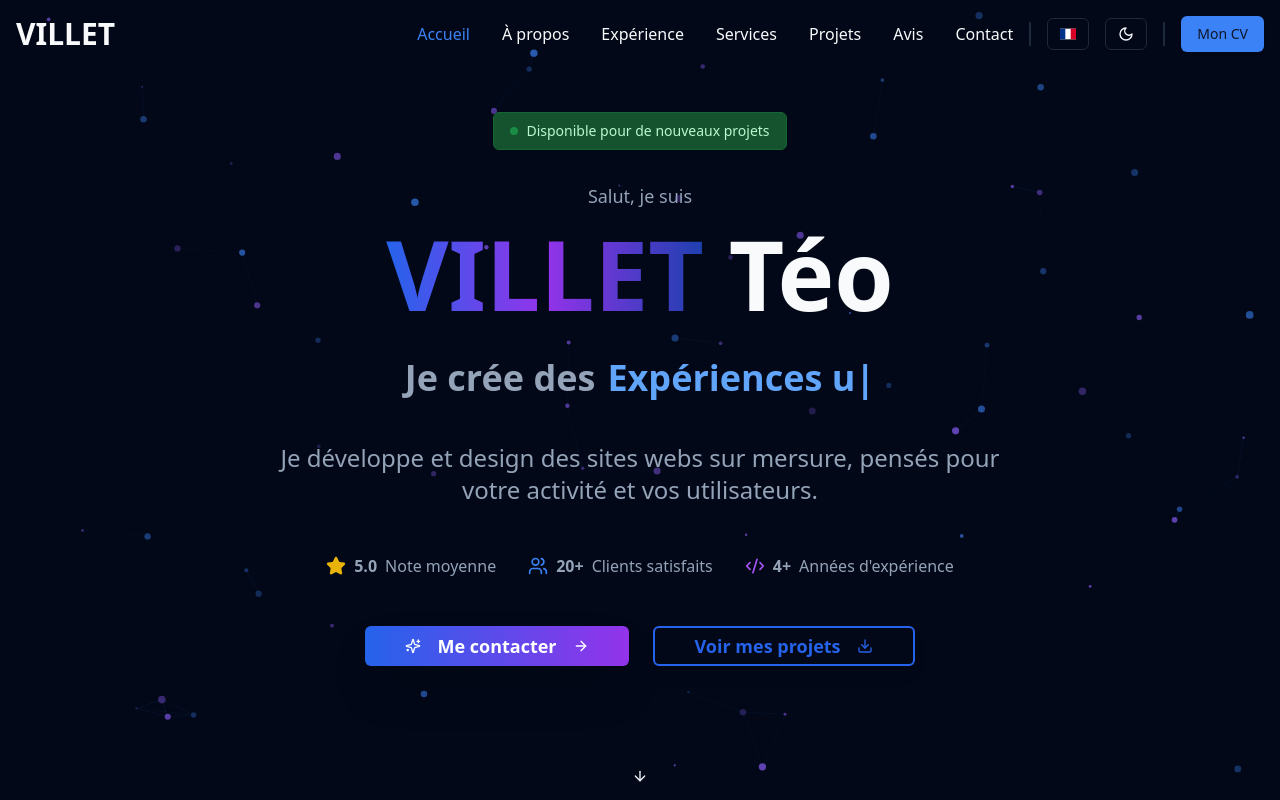
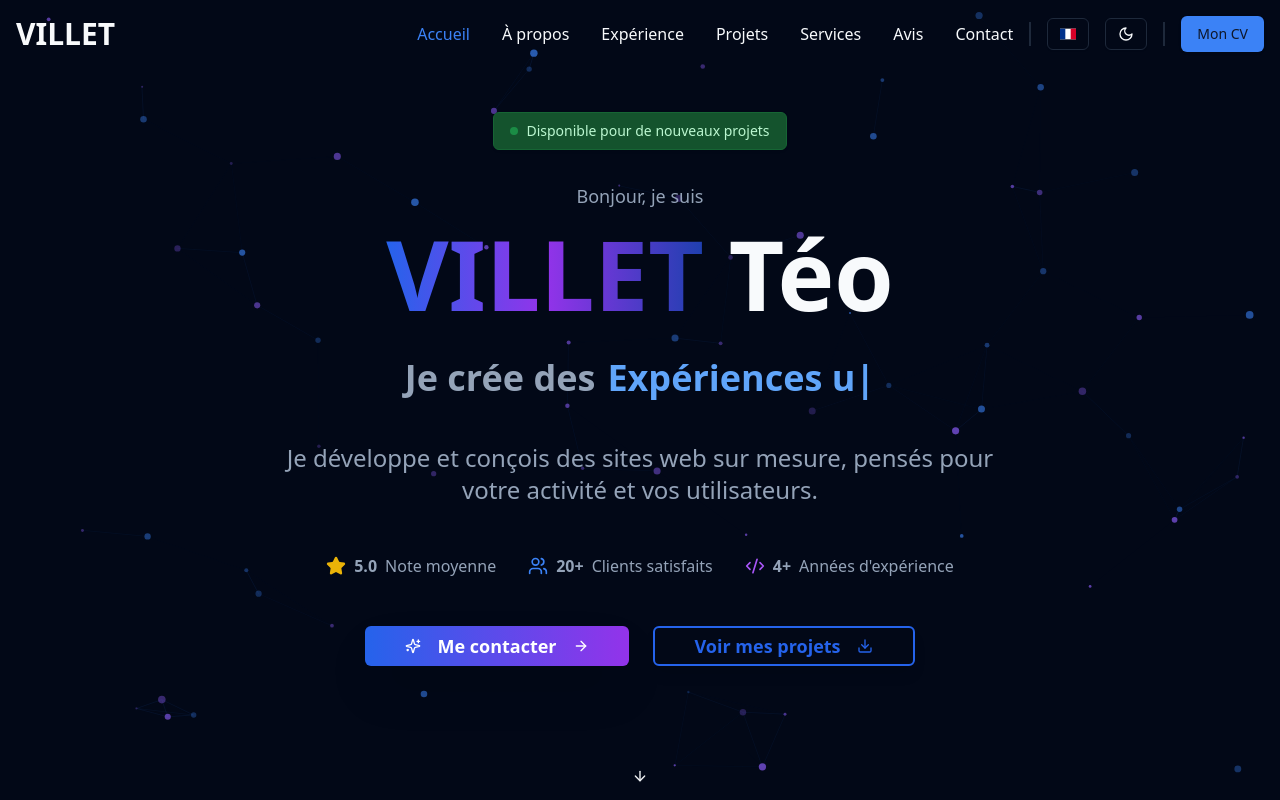
Before and after one commit to teovlt/portfolioFreelance, a React (Vite) app: page / in a window 1280 px wide. Shown: the top 800 px of the page. Built offline with nearby package versions, Linux system fonts and the light colour scheme.

Commit message:
Fix grammar errors

```diff
--- a/src/components/Footer.tsx
+++ b/src/components/Footer.tsx
@@ -14,8 +14,8 @@ export function Footer() {
     { label: t("footer.nav.home"), sectionId: "home-section" },
     { label: t("footer.nav.about"), sectionId: "about-section" },
     { label: t("footer.nav.experiences"), sectionId: "experiences-section" },
+    { label: t("footer.nav.projects"), sectionId: "projects-section" },
     { label: t("footer.nav.services"), sectionId: "services-section" },
-    { label: t("footer.nav.projects"), sectionId: "projects-section" },
     { label: t("footer.nav.reviews"), sectionId: "reviews-section" },
     { label: t("footer.nav.contact"), sectionId: "contact-section" },
   ];
--- a/src/components/Navbar.tsx
+++ b/src/components/Navbar.tsx
@@ -21,8 +21,8 @@ export const Navbar = () => {
     { id: "home-section", label: t("navbar.home"), icon: <House className="w-4 h-4" /> },
     { id: "about-section", label: t("navbar.about"), icon: <Info className="w-4 h-4" /> },
     { id: "experiences-section", label: t("navbar.experiences"), icon: <Briefcase className="w-4 h-4" /> },
+    { id: "projects-section", label: t("navbar.projects"), icon: <FileText className="w-4 h-4" /> },
     { id: "services-section", label: t("navbar.services"), icon: <Palette className="w-4 h-4" /> },
-    { id: "projects-section", label: t("navbar.projects"), icon: <FileText className="w-4 h-4" /> },
     { id: "reviews-section", label: t("navbar.reviews"), icon: <Star className="w-4 h-4" /> },
     { id: "contact-section", label: t("navbar.contact"), icon: <Mail className="w-4 h-4" /> },
   ];
--- a/src/locales/en.json
+++ b/src/locales/en.json
@@ -13,7 +13,7 @@
   },
   "home": {
     "developer": "Full Stack Developer",
-    "hello": "Hi, I'm",
+    "hello": "Hello, I'm",
     "title": "Building digital products, brands, and experiences",
     "subtitle": "I create and design custom websites, built for your business and your audience.",
     "action1": "Get in Touch",
@@ -54,7 +54,7 @@
       "desc": "I did my first half marathon recently"
     },
     "techTitle": "Technologies I love",
-    "location": "Based in France",
+    "location": "Based in Grenoble, France",
     "availability": "Available for new projects",
     "quote": "My goal is not just to code, but to create experiences that make a mark and bring real value to your business."
   },
--- a/src/locales/fr.json
+++ b/src/locales/fr.json
@@ -13,9 +13,9 @@
   },
   "home": {
     "developer": "Développeur Full Stack",
-    "hello": "Salut, je suis",
+    "hello": "Bonjour, je suis",
     "title": "Je conçois des produits, des marques et des expériences numériques",
-    "subtitle": "Je développe et design des sites webs sur mersure, pensés pour votre activité et vos utilisateurs.",
+    "subtitle": "Je développe et conçois des sites web sur mesure, pensés pour votre activité et vos utilisateurs.",
     "action1": "Me contacter",
     "action2": "Voir mes projets",
     "figure1": "Génial",
@@ -54,7 +54,7 @@
       "desc": "J’ai fait mon premier semi-marathon récemment"
     },
     "techTitle": "Technologies que j'aime",
-    "location": "Basé en France",
+    "location": "Basé à Grenoble, France",
     "availability": "Disponible pour de nouveaux projets",
     "quote": "Mon objectif n’est pas juste de coder, mais de créer des expériences qui marquent et apportent une vraie valeur à votre business."
   },
--- a/src/pages/Services.tsx
+++ b/src/pages/Services.tsx
@@ -18,9 +18,9 @@ export function Services() {
       title: language === "fr" ? "Design personnalisé" : "Custom Design",
       description:
         language === "fr"
-          ? "Création de maquettes modernes et cohérentes avec ton image. Idéal avant de passer au développement."
+          ? "Création de maquettes modernes et cohérentes avec votre image. Idéal avant de passer au développement."
           : "Modern mockups that match your brand. Perfect before starting development.",
-      price: language === "fr" ? "À partir de 400€" : "Starting from €400",
+      price: language === "fr" ? "À partir de 300€" : "Starting from €300",
       duration: language === "fr" ? "1 à 2 semaines" : "1 to 2 weeks",
       deliverables: [
         language === "fr" ? "Maquettes visuelles (ex : Figma)" : "Visual mockups (e.g. Figma)",
@@ -36,7 +36,7 @@ export function Services() {
       title: language === "fr" ? "Site vitrine" : "Showcase Website",
       description:
         language === "fr"
-          ? "Un site clair et rapide pour présenter ton activité ou projet (ex : restaurant, portfolio, artisan)"
+          ? "Un site clair et rapide pour présenter votre activité ou projet (ex : restaurant, portfolio, artisan)"
           : "A clean and fast website to showcase your activity or project (e.g. restaurant, portfolio, craftsman)",
       price: language === "fr" ? "À partir de 600€" : "Starting from €600",
       duration: language === "fr" ? "1 à 2 semaines" : "1 to 2 weeks",
@@ -54,9 +54,9 @@ export function Services() {
       title: language === "fr" ? "Site avec fonctionnalités" : "Website with Features",
       description:
         language === "fr"
-          ? "Ajout de fonctionnalités : espace membre, formulaire de contact, réservation..."
-          : "Add features like member area, contact form, booking...",
-      price: language === "fr" ? "À partir de 1200€" : "Starting from €1200",
+          ? "Ajout de fonctionnalités : Avis, formulaire de contact, réservation..."
+          : "Add features like reviews, contact form, booking...",
+      price: language === "fr" ? "À partir de 1600€" : "Starting from €1200",
       duration: language === "fr" ? "2 à 5 semaines" : "2 to 5 weeks",
       deliverables: [
         language === "fr" ? "Espace personnel sécurisé" : "Secure personal space",
@@ -74,7 +74,7 @@ export function Services() {
         language === "fr"
           ? "Création d’un site avec plusieurs pages, fonctionnalités personnalisées, base de données, et tout ce qu’il faut"
           : "A complete website with multiple pages, custom features, database, and everything needed",
-      price: language === "fr" ? "À partir de 2500€" : "Starting from €2500",
+      price: language === "fr" ? "À partir de 2700€" : "Starting from €2500",
       duration: language === "fr" ? "4 à 8 semaines" : "4 to 8 weeks",
       deliverables: [
         language === "fr" ? "Site sur mesure" : "Custom website",
```
